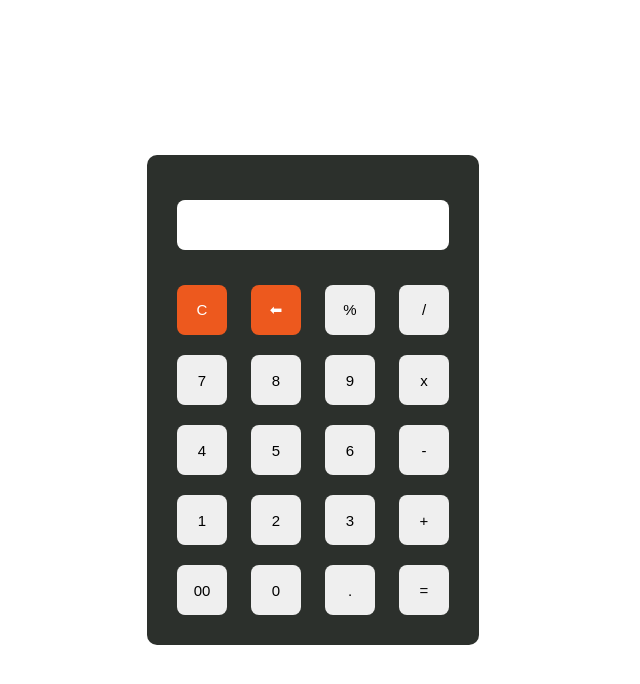
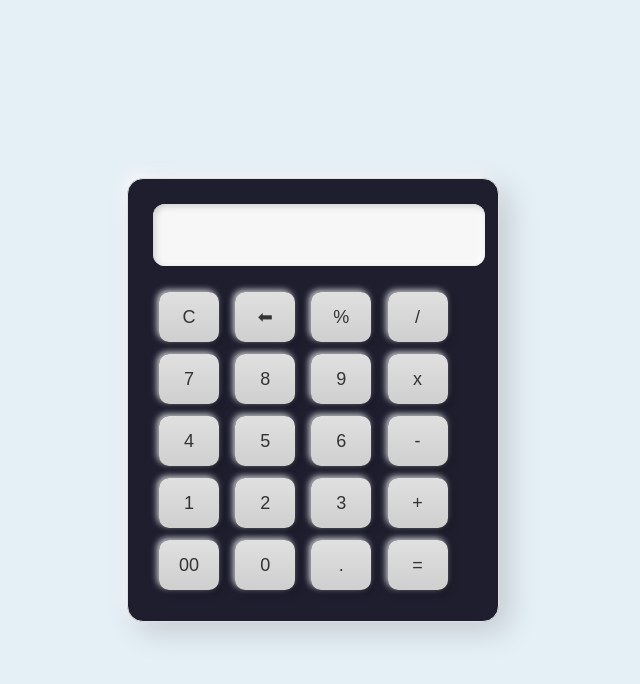
Before and after one commit to Sreya-Prasad/Basic-Calculator, a plain HTML site: page BasicCalc.html in a window 1280 px wide. Shown: the whole page, without its empty margins (327-967 px from the left). Drawn offline with Linux system fonts and the light colour scheme.

Commit message:
Updated style.css (1)
Made the UI more attractive by adding features like:
*Outer shadow gives the calculator a lifted appearance.
*Inset shadow on the input simulates depth.
*Gradient buttons with shadows make them look tangible.
*Active state animation (when clicked) mimics pressing real keys.

```diff
--- a/style.css
+++ b/style.css
@@ -1,49 +1,63 @@
-* {
-    margin: 0;
-    padding: 0;
-    box-sizing: border-box;
+
+/* Minimalist Background */
+body {
+  margin: 0;
+  padding: 0;
+  height: 100vh;
+  font-family: 'Segoe UI', sans-serif;
+  background-color: #e5eff6;
+  display: flex;
+  justify-content: center;
+  align-items: center;
 }
+
+/* Calculator Container with 3D Shadow */
 #calc {
-    width: 100%;
-    height: 100vh;
-    display: flex;
-    justify-content: center;
-    align-items: center;
+  background-color: #1e1e2f;
+  border-radius: 16px;
+  padding: 25px;
+  width: 320px;
+  box-shadow: 10px 10px 30px rgba(0, 0, 0, 0.15), -5px -5px 15px rgba(255, 255, 255, 0.7);
+  border: 1px solid #e0e0e0;
+  transition: transform 0.2s ease;
 }
-#content {
-    background: #2c302c;
-    padding: 20px;
-    border-radius: 10px;
 
+#calc:hover {
+  transform: translateY(-4px); /* Slight lift on hover */
 }
-#content form input {
-    border: 0;
-    outline: 0;
-    width: 50px;
-    height: 50px;
-    border-radius: 8px;
-    font-size: 15px;
-    margin: 10px;
-    cursor: pointer;
+
+/* Output Field Styling */
+#output input {
+  width: 100%;
+  height: 60px;
+  font-size: 24px;
+  text-align: right;
+  padding-right: 10px;
+  border-radius: 12px;
+  border: none;
+  background: #f7f7f7;
+  box-shadow: inset 2px 2px 6px #ccc, inset -2px -2px 6px #fff;
+  margin-bottom: 20px;
+  outline: none;
 }
-#backspace {
-    background-color: rgb(237, 89, 30);
-    color: white;
+
+/* Buttons with 3D Effect */
+.btn input {
+  width: 60px;
+  height: 50px;
+  margin: 6px;
+  font-size: 18px;
+  border-radius: 10px;
+  border: none;
+  background: linear-gradient(to bottom, #e0e0e0, #cfcfcf);
+  color: #333;
+  box-shadow: 4px 4px 10px rgba(0, 0, 0, 0.2), -2px -2px 6px rgba(255, 255, 255, 0.8);
+  transition: transform 0.1s ease, box-shadow 0.1s ease;
+  cursor: pointer;
 }
-#res {
-    padding: 10px;
+
+/* Pressed effect on click */
+.btn input:active {
+  transform: translateY(2px);
+  box-shadow: inset 2px 2px 5px rgba(0, 0, 0, 0.2);
 }
-#clear {
-    background-color: rgb(237, 89, 30);
-    color: white;
-}
-form #output {
-    display: flex;
-    justify-content: flex-end;
-    margin: 15px 0;
-}
-form #output input {
-    text-align: right;
-    flex: 1;
-    font-size: 25px;
-}
```
